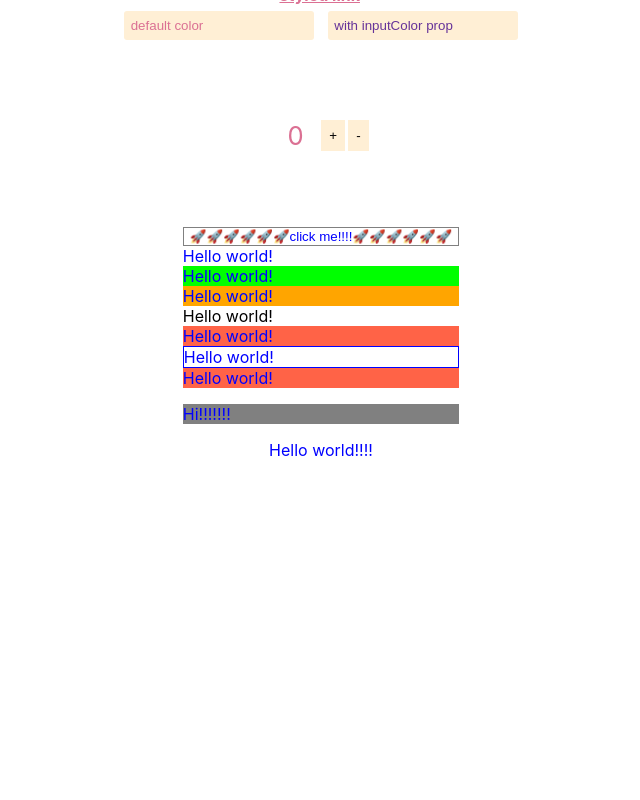
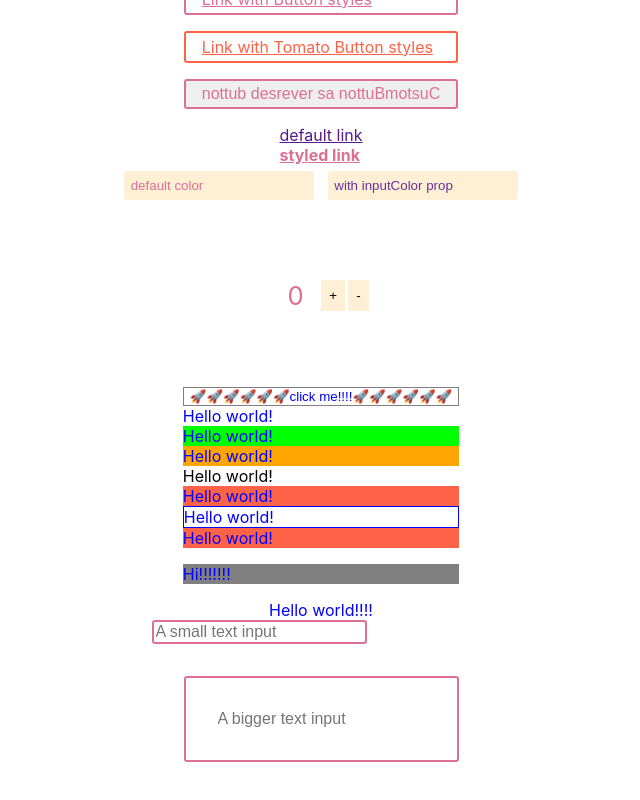
Before and after one commit to nbstsh/styled-components-playground, a React (Create React App) app: page / in a window 1280 px wide. Shown: the part 560-1360 px from the top of the page, without its empty margins (319-959 px from the left). Before the commit the page ends 1020 px from the top, so only its background shows below. Built offline with nearby package versions, Linux system fonts and the light colour scheme.

Commit message:
Create Sample10 - use attrs

```diff
--- a/src/App.tsx
+++ b/src/App.tsx
@@ -11,10 +11,12 @@ import Sample6 from './components/sample6/sample6.component';
 import Sample7 from './components/sample7/sample7.component';
 import Sample8 from './components/Sample8/sample8.component';
 import Sample9 from './components/sample9/sample9.component';
+import Sample10 from './components/sample10/sample10.component';
 
 const Wrapper = styled.div`
 	min-width: 100vw;
 	min-height: 100vh;
+	padding: 10rem 0;
 	display: flex;
 	justify-content: center;
 	align-items: center;
@@ -33,6 +35,7 @@ const App: React.FC = () => {
 			<Sample7 />
 			<Sample8 />
 			<Sample9 />
+			<Sample10 />
 		</Wrapper>
 	);
 };
--- /dev/null
+++ b/src/components/sample10/sample10.component.tsx
@@ -0,0 +1,30 @@
+import React from 'react';
+import styled from 'styled-components';
+
+interface IInput {
+	sizeStr?: string;
+}
+
+const Input = styled.input.attrs<IInput>(props => ({
+	type: 'password',
+	size: props.sizeStr || '1rem'
+}))`
+	color: palevioletred;
+	font-size: 1em;
+	border: 2px solid palevioletred;
+	border-radius: 3px;
+	margin: ${(props: IInput) => props.sizeStr};
+	padding: ${(props: IInput) => props.sizeStr};
+`;
+
+const Sample10: React.FC = () => {
+	return (
+		<div>
+			<Input placeholder='A small text input' />
+			<br />
+			<Input placeholder='A bigger text input' sizeStr='2rem' />
+		</div>
+	);
+};
+
+export default Sample10;
```
